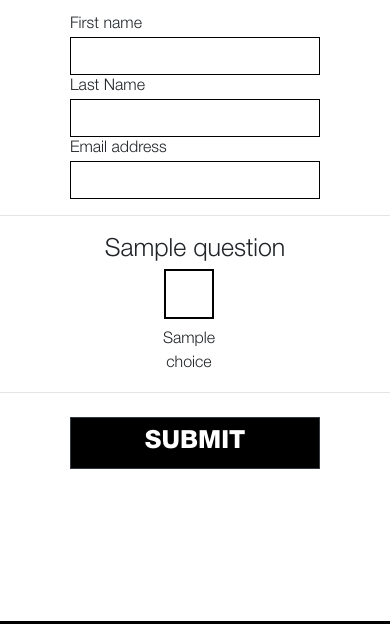
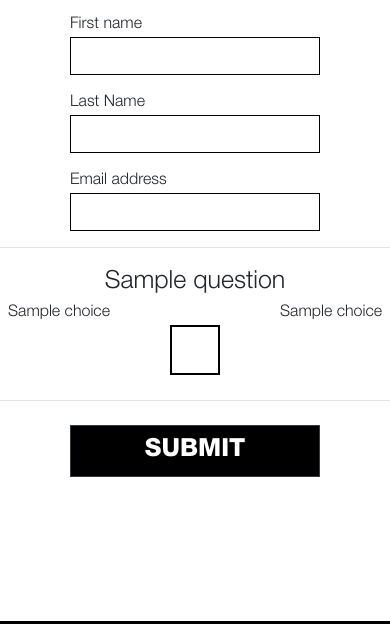
Before and after one commit to just0422/christ-tab-growth-track, a Flask app: template templates/disc.html in a window 390 px wide. Shown: the part 160-784 px from the top of the page. Run offline with Flask 2, Linux system fonts and the light colour scheme; the template is opened without the code that fills it: most values are stand-ins (such as "Sample title", 1, 10 or a date in 2020); some libraries are stand-ins or nearby versions.

Commit message:
Made DISC assessment mobile friendly

```diff
--- a/static/css/style.css
+++ b/static/css/style.css
@@ -1,17 +1,5 @@
 @font-face { font-family: SaintsChurchHeavy; src: url("../fonts/HelveticaNeueLTStd-Hv.otf"); }
 @font-face { font-family: SaintsChurchLight; src: url("../fonts/HelveticaNeueLTStd-Lt.otf"); }
-
-@media (max-width: 767.99px) {
-  .gt-form-table {
-    display: none;
-  }
-}
-
-@media (min-width: 768px) {
-  .gt-form-buttons {
-    display:none;
-  }
-}
 
 html {
   background-color: black;
@@ -57,7 +45,7 @@ body {
 }
 
 .gt-complete-result-header {
-  width: 60px;
+  width: 70px;
   line-height: 1.6
 }
 
@@ -83,7 +71,6 @@ body {
 }
 
 .gt-form-radio-option .gt-form-check-label {
-  display: inline-block;
   border: 2px solid black;
   background-color: white;
   font-family: Arial;
@@ -97,9 +84,6 @@ body {
     height: 50px;
   }
 
-  .gt-form-button-checkbox-label-group {
-    width: 75px;
-  }
 }
 
 @media (min-width: 768px) {
@@ -118,6 +102,19 @@ body {
 .gt-form-radio-option input[type="radio"]:checked+.gt-form-button-checkbox-label-group label {
   color: white;
   background-color: black;
+}
+
+.gt-form-check-secondary-label {
+  display:none;
+}
+
+.gt-form-radio-option input[type="radio"]:hover+.gt-form-button-checkbox-label-group .gt-form-check-secondary-label,
+.gt-form-radio-option input[type="radio"]:checked+.gt-form-button-checkbox-label-group .gt-form-check-secondary-label {
+  display:block;
+}
+
+.choice-label {
+  width: 75px;
 }
 
 .gt-submit-button,
--- a/templates/disc.html
+++ b/templates/disc.html
@@ -11,20 +11,20 @@
       <input type="text" class="form-control gt-form-control" id="firstName" name="firstName">
     </div>
   </div>
-  <div class="row">
+  <div class="row mt-3">
     <div class="col-md-6 offset-md-3 col-8 offset-2">
       <label for="lastname" class="mb-0">Last Name</label>
       <input type="text" class="form-control gt-form-control" id="lastName" name="lastName">
     </div>
   </div>
-  <div class="row">
+  <div class="row mt-3">
     <div class="col-md-6 offset-md-3 col-8 offset-2">
       <label for="emailAddress" class="mb-0">Email address</label>
       <input type="email" class="form-control gt-form-control" id="emailAddress" name="emailAddress">
     </div>
   </div>
 
-  <div class="gt-form-table">
+  <div class="gt-form-table d-none d-md-block">
     {% for type in type_details %}
       <hr />
       <div class="px-5">
@@ -55,16 +55,21 @@
     {% endfor %}
   </div>
 
-  <div class="gt-form-buttons">
+  <div class="gt-form-buttons d-block d-md-none">
     {% for type in type_details %}
       <hr />
       {% for index in range(type_details[type]['questions']|length) %}
         <div class="text-center my-3">
           <div class="gt-form-question">{{type_details[type]['questions'][index]}}</div>
 
+          <div id="{{type}}-{{index}}-buttons-checkbox-base-choices" class="d-flex mx-2 justify-content-between">
+            <div>{{choices[0]}}</div>
+            <div>{{choices[choices|length -1]}}</div>
+          </div>
+          <div class="d-flex justify-content-around">
             {% for choice in range(choices|length) %}
-            <div class="form-check form-check-inline gt-form-radio-option">
-              <input class="form-check-input" type="radio" name="{{type}}-{{index}}" id="{{type}}-{{index}}-buttons-checkbox-{{choice}}" value="{{choice + 1}}">
+              <div class="gt-form-radio-option">
+                <input class="form-check-input" type="radio" name="{{type}}-{{index}}" id="{{type}}-{{index}}-buttons-checkbox-{{choice}}" value="{{choice + 1}}" onclick="$('#{{type}}-{{index}}-buttons-checkbox-base-choices').addClass('d-none').removeClass('d-flex')">
                 <div class="d-block gt-form-button-checkbox-label-group">
                   <label class="form-check-label gt-form-check-label" for="{{type}}-{{index}}-buttons-checkbox-{{choice}}"></label>
                   <div class="gt-form-check-secondary-label">
@@ -73,6 +78,7 @@
                 </div>
               </div>
             {% endfor %}
+          </div>
         </div>
       {% endfor %}
     {% endfor %}
--- a/templates/sga.html
+++ b/templates/sga.html
@@ -10,13 +10,13 @@
       <input type="text" class="form-control gt-form-control" id="firstName" name="firstName">
     </div>
   </div>
-  <div class="row">
+  <div class="row mt-3">
     <div class="col-md-6 offset-md-3 col-8 offset-2">
       <label for="lastname" class="mb-0">Last Name</label>
       <input type="text" class="form-control gt-form-control" id="lastName" name="lastName">
     </div>
   </div>
-  <div class="row">
+  <div class="row mt-3">
     <div class="col-md-6 offset-md-3 col-8 offset-2">
       <label for="emailAddress" class="mb-0">Email address</label>
       <input type="email" class="form-control gt-form-control" id="emailAddress" name="emailAddress">
--- a/templates/template.html
+++ b/templates/template.html
@@ -13,6 +13,8 @@
     <script src="https://stackpath.bootstrapcdn.com/bootstrap/4.4.1/js/bootstrap.min.js" integrity="sha384-wfSDF2E50Y2D1uUdj0O3uMBJnjuUD4Ih7YwaYd1iqfktj0Uod8GCExl3Og8ifwB6" crossorigin="anonymous"></script>
 
     <link rel="stylesheet" href="{{ url_for('static', filename='css/style.css') }}">
+
+    <meta name="viewport" content="width=device-width, initial-scale=1">
   </head>
   <body class="container px-0">
     <header>
```
Lines whose indentation alone changed are shown as unchanged.
